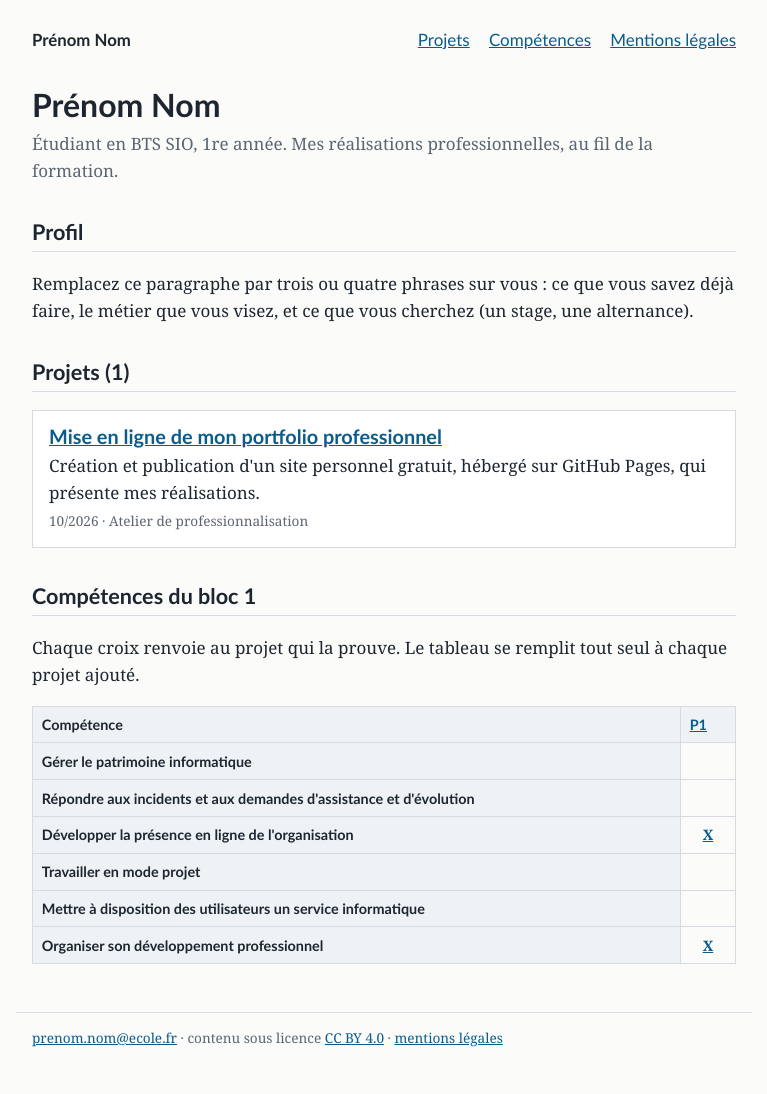
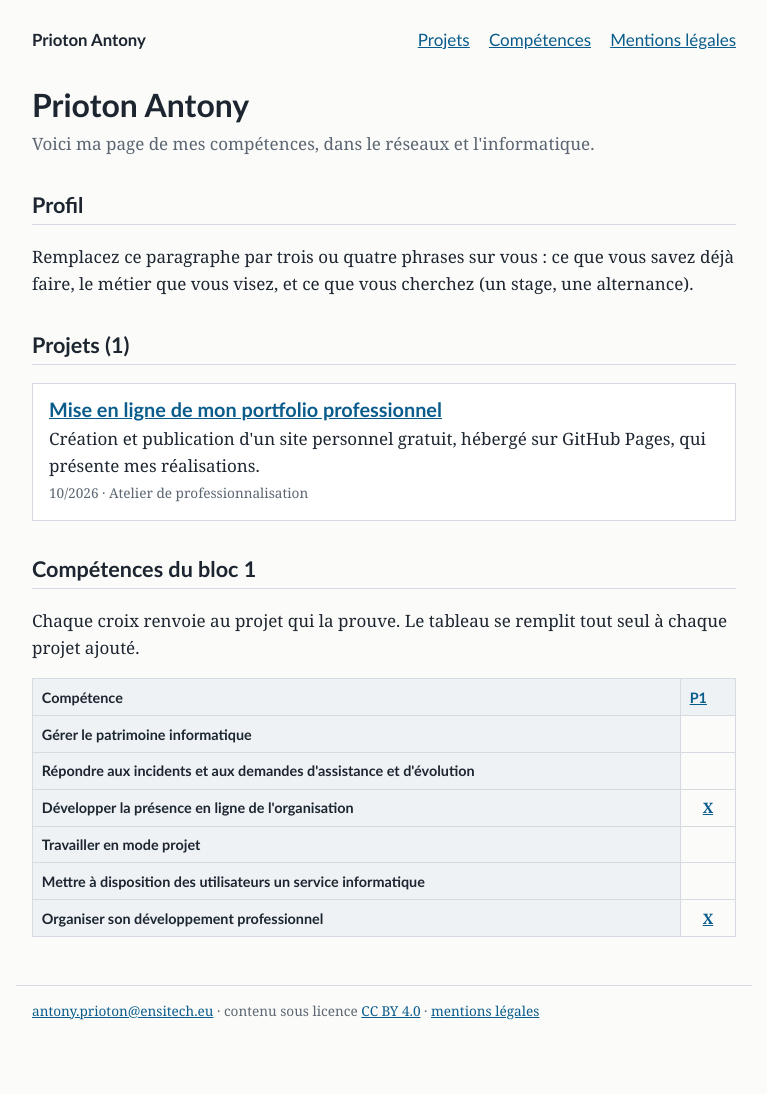
Before and after one commit to priotonantony-png/portfolio, a Jekyll site: the page built from index.html, in a window 1280 px wide. Shown: the whole page, without its empty margins (256-1023 px from the left). Built offline with Jekyll 4.4.1, drawn with Linux system fonts in a browser that asks for light colours; after the commit the page ends 1067 px from its top, so only the background shows below that.

Commit message:
Update portfolio configuration with new details

```diff
--- a/_config.yml
+++ b/_config.yml
@@ -1,8 +1,8 @@
 # Réglages du portfolio. Modifiez les quatre lignes ci-dessous, enregistrez,
 # et le site se met à jour tout seul après la publication.
-title: "Prénom Nom"
-description: "Étudiant en BTS SIO, 1re année. Mes réalisations professionnelles, au fil de la formation."
-email: "prenom.nom@ecole.fr"
+title: "Prioton Antony"
+description: "Voici ma page de mes compétences, dans le réseaux et l'informatique."
+email: "antony.prioton@ensitech.eu"
 linkedin: ""
 
 lang: fr
```
